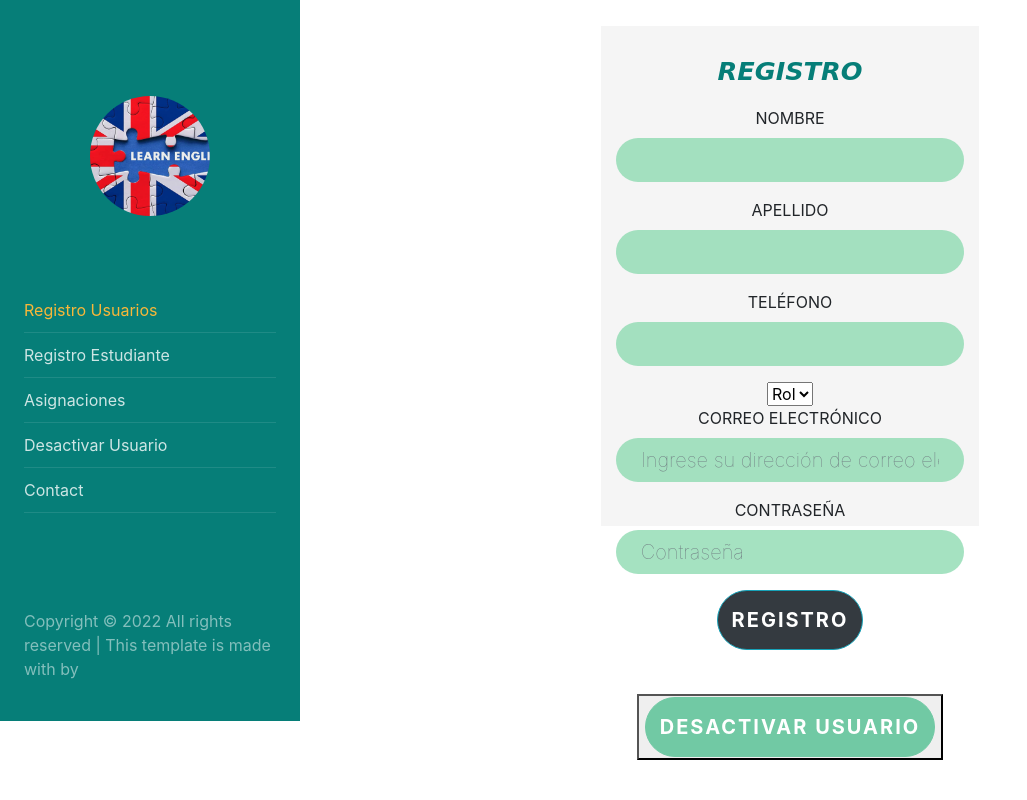
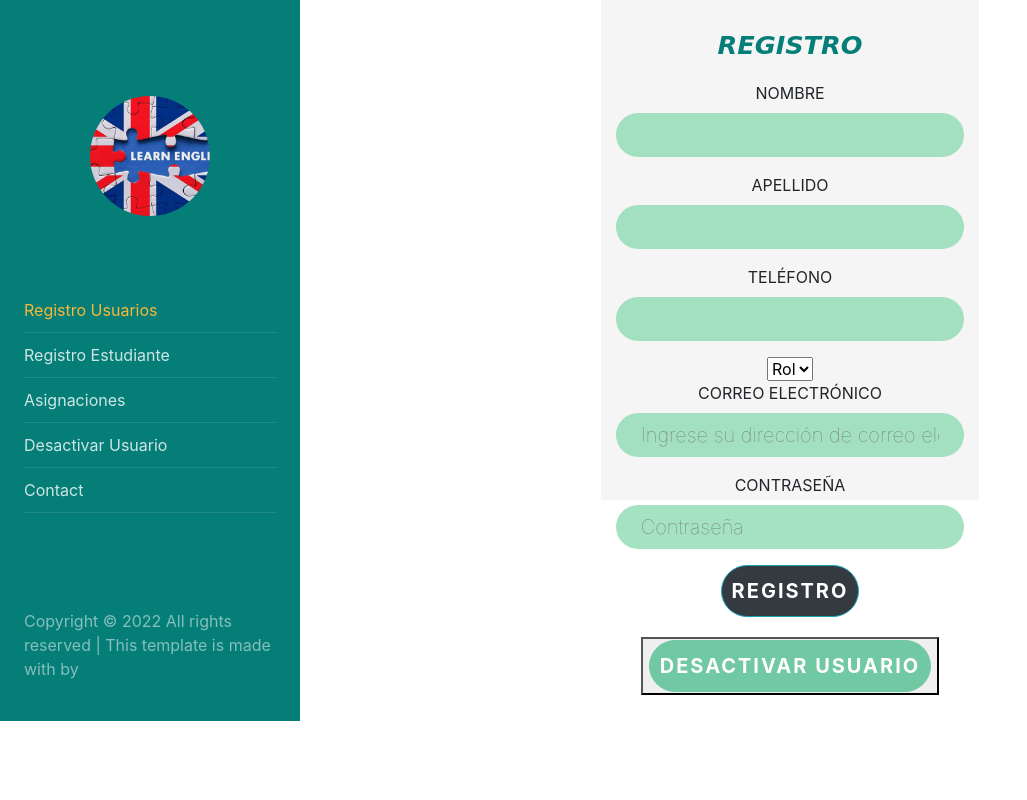
Before and after one commit to Luis219/AplicativoPreescolar, a Flask app: page /registroUsuario in a window 1280 px wide. Shown: the whole page, without its empty margins (0-1027 px from the left). Run offline with Flask 2, Linux system fonts and the light colour scheme; some libraries are stand-ins or nearby versions.

Commit message:
Actualización

```diff
--- a/templates/layouts/registrousuario.html
+++ b/templates/layouts/registrousuario.html
@@ -134,8 +134,7 @@
 
                 <!--Botón utilizado para registrar -->
                 <button type="submit" class="btn btn-primary bg-dark border border-info ">Registro</button>
-                <br>
-                <br>
+
 
               </form>
 
--- a/templates/static/CSS/inicio.css
+++ b/templates/static/CSS/inicio.css
@@ -40,7 +40,7 @@ body {
 }
 
 #login1{
-	padding-top: 2%;
+	padding-top: 0%;
 	text-align: center;
 	text-transform: uppercase;
 }
@@ -80,7 +80,7 @@ body {
 	font-weight: bold;
 	letter-spacing: 2px;
 	font-size: 20px;
-	padding: 14px;
+	padding: 10px;
     border-color: #71c9a4;
 	background-color: #71c9a4;
 }
```
